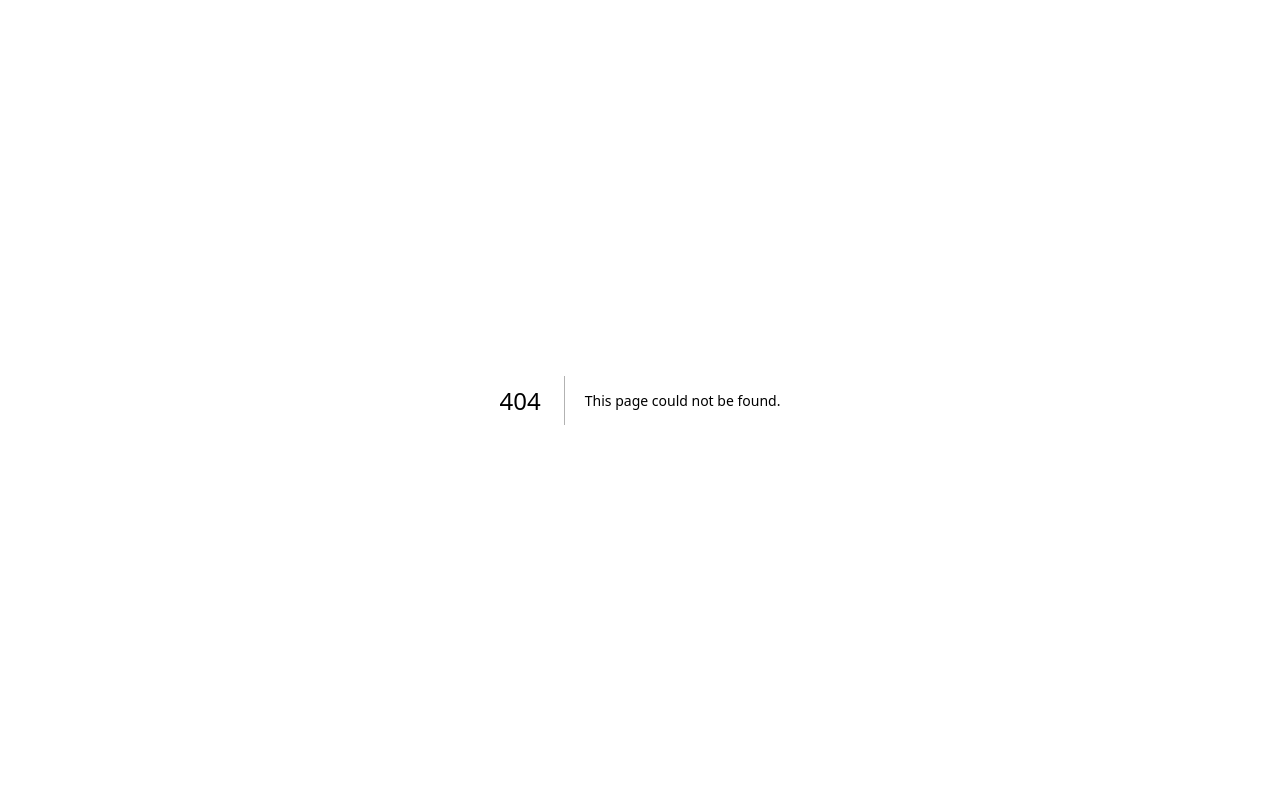
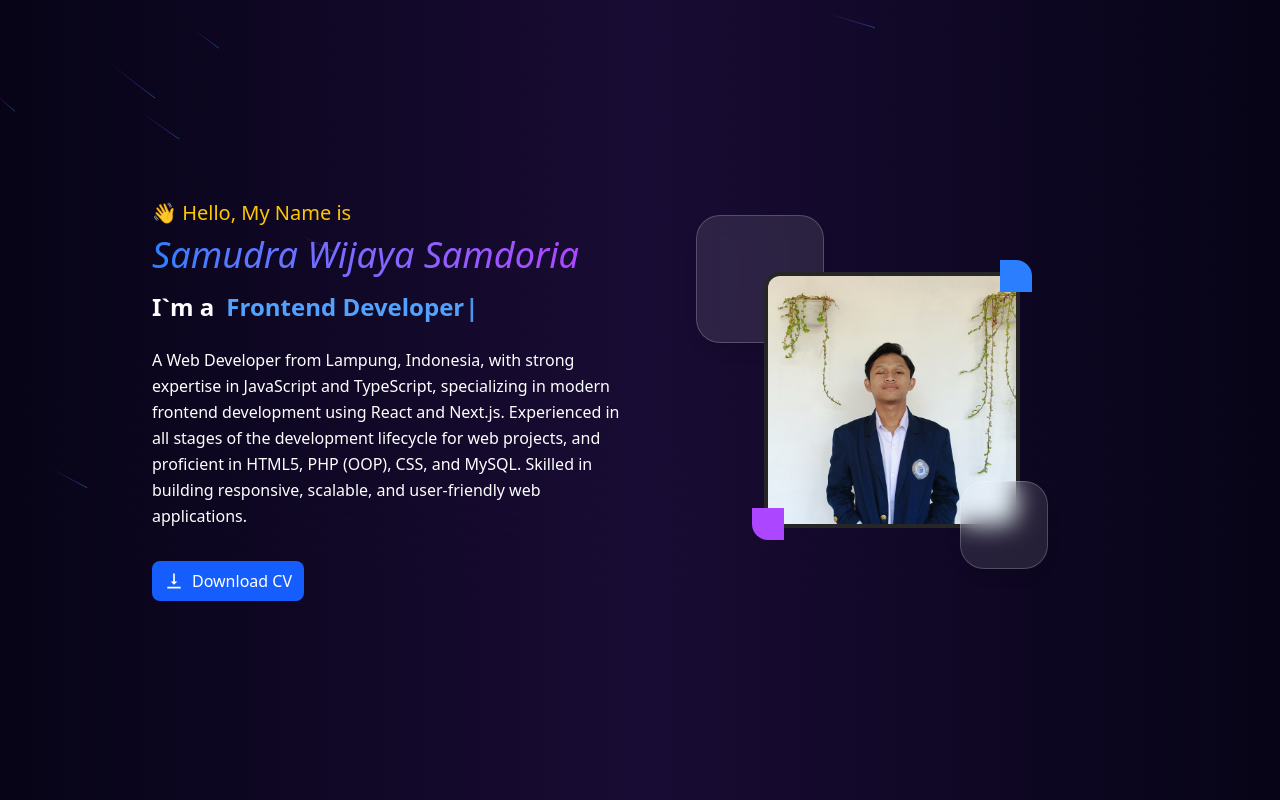
Before and after one commit to SamudraWijayas/samudrawjya, a Next.js app: page /samudrawijaya in a window 1280 px wide. Before the commit this address had no page. Shown: the top 800 px of the page. Built offline with nearby package versions, Linux system fonts and the light colour scheme.

Commit message:
update porto

```diff
--- /dev/null
+++ b/app/samudrawijaya/page.tsx
@@ -0,0 +1,19 @@
+
+import Footer from "@/components/Footer";
+import GuestBook from "@/components/GuestBook";
+import Hero from "@/components/Hero";
+import Project from "@/components/Project";
+import Skill from "@/components/Skill";
+
+export default function Home() {
+  return (
+    <div>
+      <Hero />
+      {/* <About /> */}
+      <Project />
+      <Skill />
+      <GuestBook />
+      <Footer />
+    </div>
+  );
+}
--- a/components/Hero.tsx
+++ b/components/Hero.tsx
@@ -3,83 +3,84 @@
 import { motion } from "motion/react";
 import Image from "next/image";
 import { BackgroundBeams } from "../components/ui/background-beams";
+import Typewriter from "typewriter-effect";
 
 const fadeInUp = {
   hidden: { opacity: 0, y: 20 },
   show: { opacity: 1, y: 0 },
 };
 
-const icons = [
-  // kiri
-  {
-    src: "/icons/icon-react.jpg",
-    alt: "React",
-    className: "top-[120px] left-[40px] w-14 h-14",
-  },
-  {
-    src: "/icons/icon-next.jpg",
-    alt: "Next.js",
-    className: "top-[260px] left-[100px] w-12 h-12",
-  },
-  {
-    src: "/icons/icon-figma.jpg",
-    alt: "Figma",
-    className: "top-[400px] left-[60px] w-10 h-10",
-  },
-  {
-    src: "/icons/icon-mongo.jpg",
-    alt: "MongoDB",
-    className: "top-1/2 left-[30px] w-12 h-12",
-  },
-  {
-    src: "/icons/icon-node.jpg",
-    alt: "Node.js",
-    className: "bottom-[180px] left-[120px] w-14 h-14",
-  },
+// const icons = [
+//   // kiri
+//   {
+//     src: "/icons/icon-react.jpg",
+//     alt: "React",
+//     className: "top-[120px] left-[40px] w-14 h-14",
+//   },
+//   {
+//     src: "/icons/icon-next.jpg",
+//     alt: "Next.js",
+//     className: "top-[260px] left-[100px] w-12 h-12",
+//   },
+//   {
+//     src: "/icons/icon-figma.jpg",
+//     alt: "Figma",
+//     className: "top-[400px] left-[60px] w-10 h-10",
+//   },
+//   {
+//     src: "/icons/icon-mongo.jpg",
+//     alt: "MongoDB",
+//     className: "top-1/2 left-[30px] w-12 h-12",
+//   },
+//   {
+//     src: "/icons/icon-node.jpg",
+//     alt: "Node.js",
+//     className: "bottom-[180px] left-[120px] w-14 h-14",
+//   },
 
-  // kanan
-  {
-    src: "/icons/icon-ts.jpg",
-    alt: "TypeScript",
-    className: "top-[100px] right-[60px] w-12 h-12",
-  },
-  {
-    src: "/icons/icon-tailwind.jpg",
-    alt: "Tailwind",
-    className: "top-[240px] right-[30px] w-11 h-11",
-  },
-  {
-    src: "/icons/icon-express.jpg",
-    alt: "Express",
-    className: "top-[360px] right-[140px] w-14 h-14",
-  },
-  {
-    src: "/icons/icon-js.jpg",
-    alt: "JavaScript",
-    className: "top-1/2 right-[20px] w-16 h-16",
-  },
-  {
-    src: "/icons/icon-laravel.jpg",
-    alt: "Laravel",
-    className: "bottom-[160px] right-[100px] w-12 h-12",
-  },
-  {
-    src: "/icons/icon-html.jpg",
-    alt: "HTML",
-    className: "bottom-[220px] right-[40px] w-10 h-10",
-  },
-  {
-    src: "/icons/icon-css.jpg",
-    alt: "CSS",
-    className: "bottom-[80px] right-[160px] w-11 h-11",
-  },
-];
+//   // kanan
+//   {
+//     src: "/icons/icon-ts.jpg",
+//     alt: "TypeScript",
+//     className: "top-[100px] right-[60px] w-12 h-12",
+//   },
+//   {
+//     src: "/icons/icon-tailwind.jpg",
+//     alt: "Tailwind",
+//     className: "top-[240px] right-[30px] w-11 h-11",
+//   },
+//   {
+//     src: "/icons/icon-express.jpg",
+//     alt: "Express",
+//     className: "top-[360px] right-[140px] w-14 h-14",
+//   },
+//   {
+//     src: "/icons/icon-js.jpg",
+//     alt: "JavaScript",
+//     className: "top-1/2 right-[20px] w-16 h-16",
+//   },
+//   {
+//     src: "/icons/icon-laravel.jpg",
+//     alt: "Laravel",
+//     className: "bottom-[160px] right-[100px] w-12 h-12",
+//   },
+//   {
+//     src: "/icons/icon-html.jpg",
+//     alt: "HTML",
+//     className: "bottom-[220px] right-[40px] w-10 h-10",
+//   },
+//   {
+//     src: "/icons/icon-css.jpg",
+//     alt: "CSS",
+//     className: "bottom-[80px] right-[160px] w-11 h-11",
+//   },
+// ];
 
 export default function Hero() {
   return (
     <section className="relative flex flex-col items-center justify-center min-h-screen overflow-hidden z-1 bg-gradient-to-r from-[#070417] via-[#190c34] to-[#070417]">
       {/* Floating icons */}
-      {icons.map((icon, idx) => (
+      {/* {icons.map((icon, idx) => (
         <Image
           key={idx}
           src={icon.src}
@@ -88,70 +89,163 @@ export default function Hero() {
           height={56}
           className={`absolute hidden sm:block ${icon.className}`}
         />
-      ))}
+      ))} */}
 
       {/* Content */}
-      <div className="relative z-10 max-w-4xl mx-auto text-center px-4">
+      <div className="relative z-10 max-w-5xl mx-auto px-6 py-12 grid grid-cols-1 md:grid-cols-2 gap-8 items-center">
+        {/* RIGHT SIDE (Image) — tampil di atas saat mobile */}
+        <motion.div
+          initial="hidden"
+          animate="show"
+          variants={fadeInUp}
+          transition={{ delay: 0.4, duration: 0.5 }}
+          className="flex justify-center relative order-1 md:order-2"
+        >
+          <div className="relative">
+            <Image
+              src="/about.jpg"
+              alt="Nurcahyo Prasetiyo"
+              width={256}
+              height={256}
+              className="rounded-2xl object-cover border-4 border-neutral-800 w-56 h-56 sm:w-64 sm:h-64"
+            />
+            <div className="absolute -top-3 -right-3 w-8 h-8 bg-blue-500 rounded-tr-2xl" />
+            <div className="absolute -bottom-3 -left-3 w-8 h-8 bg-purple-500 rounded-bl-2xl" />
+          </div>
+        </motion.div>
+
+        {/* LEFT SIDE (Text) — tampil di bawah saat mobile */}
+        <div className="text-left order-2 md:order-1">
           <motion.h2
             initial="hidden"
             animate="show"
             variants={fadeInUp}
             transition={{ duration: 0.5 }}
-          className="text-4xl sm:text-5xl md:text-6xl font-bold"
+            className="text-xl font-medium text-yellow-400 flex items-center gap-2"
           >
-          <span className="bg-gradient-to-r from-blue-500 to-green-500 bg-clip-text text-transparent">
-            Samudra Wijaya
+            👋 Hello, My Name is
+          </motion.h2>
+
+          <motion.h1
+            initial="hidden"
+            animate="show"
+            variants={fadeInUp}
+            transition={{ delay: 0.2, duration: 0.5 }}
+            className="text-2xl sm:text-5xl md:text-4xl italic text-white mt-2"
+          >
+            <span className="bg-gradient-to-r from-blue-500 to-purple-500 bg-clip-text text-transparent">
+              Samudra Wijaya Samdoria
             </span>
-        </motion.h2>
+          </motion.h1>
 
           <motion.h3
             initial="hidden"
             animate="show"
             variants={fadeInUp}
-          transition={{ delay: 0.3, duration: 0.5 }}
-          className="mt-4 text-2xl sm:text-4xl font-extrabold text-neutral-400"
+            transition={{ delay: 0.4, duration: 0.5 }}
+            className="text-2xl sm:text-2xl flex gap-3 text-white mt-4 font-semibold"
           >
-          Full Stack Developer
+            I`m a{" "}
+            <span className="text-blue-400">
+              <Typewriter
+                options={{
+                  strings: [
+                    "Full Stack Developer",
+                    "Frontend Developer",
+                    "Backend Developer",
+                  ],
+                  autoStart: true,
+                  loop: true,
+                  delay: 80,
+                  deleteSpeed: 40,
+                }}
+              />
+            </span>
           </motion.h3>
 
+          <motion.p
+            initial="hidden"
+            animate="show"
+            variants={fadeInUp}
+            transition={{ delay: 0.6, duration: 0.5 }}
+            className="mt-6 text-white leading-relaxed text-xs sm:text-base"
+          >
+            A Web Developer from Lampung, Indonesia, with strong expertise in
+            JavaScript and TypeScript, specializing in modern frontend
+            development using React and Next.js. Experienced in all stages of
+            the development lifecycle for web projects, and proficient in HTML5,
+            PHP (OOP), CSS, and MySQL. Skilled in building responsive, scalable,
+            and user-friendly web applications.
+          </motion.p>
+
+          {/* Buttons */}
           <motion.div
             initial="hidden"
             animate="show"
             variants={fadeInUp}
-          transition={{ delay: 0.9, duration: 0.5 }}
-          className="mt-6 flex justify-center gap-4"
+            transition={{ delay: 0.8, duration: 0.5 }}
+            className="mt-8 flex flex-wrap items-center gap-4"
           >
             <a
-            href="https://drive.google.com/file/d/18TDYUg8Wl7QQ_xY2Q3pbNPDJxr35uUff/view?usp=sharing"
-            className="px-6 py-3 bg-emerald-600 hover:bg-emerald-700 text-white font-semibold rounded-md transition text-sm sm:text-base"
+              href="https://drive.google.com/file/d/1muxaeYl9nGnbE3cvQ-pyQs-BNRoEq15_/view?usp=sharing"
+              className="flex items-center gap-2 px-3 py-2 bg-blue-600 hover:bg-blue-700 text-white rounded-md font-medium transition"
               target="_blank"
               rel="noopener noreferrer"
             >
-            Download CV
-          </a>
-
-          <a
-            href="https://github.com/username" // ganti sama username GitHub lo
-            className="px-6 py-3 bg-gray-800 hover:bg-gray-900 text-white font-semibold rounded-md transition text-sm sm:text-base flex items-center gap-2"
-            target="_blank"
-            rel="noopener noreferrer"
-          >
-            {/* pakai icon github biar keren */}
               <svg
                 xmlns="http://www.w3.org/2000/svg"
                 viewBox="0 0 24 24"
                 fill="currentColor"
                 className="w-5 h-5"
               >
-              <path
-                fillRule="evenodd"
-                d="M12 .297a12 12 0 0 0-3.797 23.406c.6.111.82-.261.82-.577v-2.173c-3.338.726-4.042-1.611-4.042-1.611-.546-1.387-1.333-1.756-1.333-1.756-1.089-.745.083-.729.083-.729 1.205.085 1.84 1.237 1.84 1.237 1.07 1.834 2.809 1.304 3.495.997.108-.775.419-1.304.762-1.604-2.665-.303-5.466-1.334-5.466-5.933 0-1.311.469-2.381 1.236-3.221-.124-.303-.536-1.524.117-3.176 0 0 1.008-.322 3.3 1.23a11.49 11.49 0 0 1 6 0c2.291-1.552 3.298-1.23 3.298-1.23.654 1.652.242 2.873.118 3.176.768.84 1.235 1.91 1.235 3.221 0 4.61-2.803 5.628-5.475 5.924.43.372.823 1.102.823 2.222v3.293c0 .319.218.694.825.576A12 12 0 0 0 12 .297Z"
-                clipRule="evenodd"
-              />
+                <path d="M12 16.5l4-4h-3V3h-2v9.5H8l4 4zm8 2.5H4v2h16v-2z" />
               </svg>
-            GitHub
+              Download CV
             </a>
+
+            {/* Social Icons */}
+            {/* <div className="flex gap-3">
+              <a
+                href="https://github.com/username"
+                target="_blank"
+                rel="noopener noreferrer"
+                className="p-3 bg-neutral-800 hover:bg-neutral-700 rounded-full text-white transition"
+              >
+                <i className="fa-brands fa-github text-xl"></i>
+              </a>
+              <a
+                href="https://linkedin.com/in/username"
+                target="_blank"
+                rel="noopener noreferrer"
+                className="p-3 bg-neutral-800 hover:bg-neutral-700 rounded-full text-blue-400 transition"
+              >
+                <i className="fa-brands fa-linkedin-in text-xl"></i>
+              </a>
+              <a
+                href="https://instagram.com/username"
+                target="_blank"
+                rel="noopener noreferrer"
+                className="p-3 bg-neutral-800 hover:bg-neutral-700 rounded-full text-pink-400 transition"
+              >
+                <i className="fa-brands fa-instagram text-xl"></i>
+              </a>
+            </div> */}
           </motion.div>
+        </div>
+
+        {/* Decorative motion divs */}
+        <motion.div
+          initial={{ opacity: 0, y: 40, scale: 0.9 }}
+          animate={{ opacity: 1, y: 0, scale: 1 }}
+          transition={{ duration: 0.8, ease: "easeOut" }}
+          className="hidden md:block absolute right-82 top-16 -z-1 h-32 w-32 rounded-3xl bg-white/10 backdrop-blur-md border border-white/20 shadow-lg"
+        ></motion.div>
+        <motion.div
+          initial={{ opacity: 0, y: 40, scale: 0.9 }}
+          animate={{ opacity: 1, y: 0, scale: 1 }}
+          transition={{ duration: 0.8, ease: "easeOut" }}
+          className="hidden md:block absolute right-26 bottom-20 z-0 h-22 w-22 rounded-3xl bg-white/10 backdrop-blur-md border border-white/20 shadow-lg"
+        ></motion.div>
       </div>
 
       <BackgroundBeams />
--- a/components/Navbar.tsx
+++ b/components/Navbar.tsx
@@ -32,7 +32,7 @@ export default function BottomNavigation() {
 
   return (
     <nav
-      className={`fixed bottom-0 left-0 w-full text-white shadow-md p-2 transition-colors duration-300 z-50
+      className={`fixed bottom-0 left-0 w-full text-white shadow-md p-2 transition-colors duration-300 z-100
       ${bgClass} md:static md:top-0 md:w-full md:h-auto md:flex md:justify-center`}
     >
       <ul className="flex flex-wrap justify-around md:justify-center md:gap-8">
--- a/components/Project.tsx
+++ b/components/Project.tsx
@@ -20,6 +20,7 @@ import {
 } from "react-icons/si";
 import AOS from "aos";
 import "aos/dist/aos.css";
+import ParticlesBackground from "./ui/ParticlesBackground";
 
 // Icon mapping
 const iconComponents: { [key: string]: JSX.Element } = {
@@ -178,10 +179,13 @@ const Project = () => {
       className="py-20 text-white bg-gradient-to-r from-[#070417] via-[#190c34] to-[#070417]"
       id="project"
     >
-      <h2 className="heading text-4xl font-bold text-center bg-gradient-to-r from-green-400 via-blue-500 to-purple-600 bg-clip-text text-transparent z-50">
-        A small selection of
-        <span className="block text-gray-400 text-2xl font-semibold">
-          recent project
+      <ParticlesBackground id="tsparticles" />
+
+      <h2 className="m-2 px-4 heading text-2xl sm:text-3xl md:text-4xl lg:text-5xl font-bold text-center bg-gradient-to-r from-green-400 via-blue-500 to-purple-600 bg-clip-text text-transparent z-50 leading-tight">
+        My experience
+        <span className="block mt-2 text-gray-400 text-sm sm:text-base md:text-xl font-semibold max-w-3xl mx-auto leading-relaxed">
+          Navigating diverse environments with adaptability and expertise for
+          holistic solutions.
         </span>
       </h2>
 
--- a/components/Skill.tsx
+++ b/components/Skill.tsx
@@ -1,147 +1,142 @@
 "use client";
 
+import { FaReact, FaNodeJs, FaFigma } from "react-icons/fa";
 import {
-  FaReact,
-  FaNodeJs,
-  FaBootstrap,
-  FaFigma,
-  FaGitAlt,
-} from "react-icons/fa";
-import {
-  SiHtml5,
-  SiCss3,
+  SiNextdotjs,
+  SiTypescript,
+  SiTailwindcss,
+  SiRedux,
   SiJavascript,
-  SiNextdotjs,
+  SiFramer,
+  SiExpress,
   SiPhp,
   SiLaravel,
+  SiMongodb,
   SiMysql,
-  SiMongodb,
-  SiTailwindcss,
-  SiExpress,
-  SiLeaflet,
 } from "react-icons/si";
-import { FaCode, FaServer } from "react-icons/fa6";
+import { motion } from "motion/react";
+import { ArrowRight } from "lucide-react";
 
-import { BsPeopleFill } from "react-icons/bs";
-import { PiClockClockwiseBold } from "react-icons/pi";
-import { MdDesignServices } from "react-icons/md";
-import { HiOutlineChatAlt2 } from "react-icons/hi";
-
-const skills = {
-  frontend: [
-    { icon: <SiHtml5 className="text-orange-500" />, name: "HTML5" },
-    { icon: <SiCss3 className="text-blue-500" />, name: "CSS3" },
-    { icon: <SiJavascript className="text-yellow-400" />, name: "JavaScript" },
-    { icon: <FaReact className="text-blue-400" />, name: "React.js" },
-    { icon: <SiNextdotjs className="text-gray-500" />, name: "Next.js" },
-    { icon: <FaBootstrap className="text-indigo-500" />, name: "Bootstrap" },
-    { icon: <SiLeaflet className="text-green-500" />, name: "Leaflet.js" },
+const stacks = [
+  // === FRONTEND ===
   {
-      icon: <SiTailwindcss className="text-teal-400" />,
-      name: "Tailwind CSS",
-    },
-  ],
-  backend: [
-    { icon: <FaNodeJs className="text-green-500" />, name: "Node.js" },
-    { icon: <SiExpress className="text-gray-300" />, name: "Express.js" },
-    { icon: <SiMysql className="text-blue-600" />, name: "MySQL" },
-    { icon: <SiMongodb className="text-green-700" />, name: "MongoDB" },
-    { icon: <SiPhp className="text-indigo-700" />, name: "PHP" },
-    { icon: <SiLaravel className="text-pink-600" />, name: "Laravel" },
-  ],
-  others: [
-    {
-      icon: <MdDesignServices className="text-pink-500" />,
-      name: "UI/UX Design",
-    },
-    { icon: <FaFigma className="text-purple-500" />, name: "Figma" },
-    { icon: <FaGitAlt className="text-orange-600" />, name: "Git" },
-    { icon: <BsPeopleFill className="text-green-600" />, name: "Teamwork" },
-    {
-      icon: <PiClockClockwiseBold className="text-blue-400" />,
-      name: "Time Management",
+    icon: <FaReact className="text-sky-400 text-3xl" />,
+    title: "React",
+    desc: "Build interactive UIs",
   },
   {
-      icon: <HiOutlineChatAlt2 className="text-teal-500" />,
-      name: "Communication",
+    icon: <SiNextdotjs className="text-white text-3xl" />,
+    title: "Next.js",
+    desc: "Build SSR/SSG apps",
   },
-  ],
-};
+  {
+    icon: <SiTypescript className="text-blue-500 text-3xl" />,
+    title: "TypeScript",
+    desc: "Add type safety to JS",
+  },
+  {
+    icon: <SiTailwindcss className="text-cyan-400 text-3xl" />,
+    title: "Tailwind CSS",
+    desc: "Style UI with utility classes",
+  },
+  {
+    icon: <SiRedux className="text-purple-400 text-3xl" />,
+    title: "Redux Toolkit",
+    desc: "Manage global state",
+  },
 
-const Skills = () => {
+  {
+    icon: <SiJavascript className="text-yellow-400 text-3xl" />,
+    title: "JavaScript",
+    desc: "Program web interactivity",
+  },
+  {
+    icon: <FaFigma className="text-pink-400 text-3xl" />,
+    title: "Figma",
+    desc: "Design and prototype UI",
+  },
+  {
+    icon: <SiFramer className="text-white text-3xl" />,
+    title: "Framer",
+    desc: "Design interactive layouts",
+  },
+
+  // === BACKEND ===
+  {
+    icon: <FaNodeJs className="text-green-500 text-3xl" />,
+    title: "Node.js",
+    desc: "Build scalable backend services",
+  },
+  {
+    icon: <SiExpress className="text-gray-400 text-3xl" />,
+    title: "Express.js",
+    desc: "Create fast backend APIs",
+  },
+  {
+    icon: <SiPhp className="text-indigo-500 text-3xl" />,
+    title: "PHP",
+    desc: "Develop server-side logic",
+  },
+  {
+    icon: <SiLaravel className="text-red-500 text-3xl" />,
+    title: "Laravel",
+    desc: "Elegant PHP web framework",
+  },
+  {
+    icon: <SiMongodb className="text-green-600 text-3xl" />,
+    title: "MongoDB",
+    desc: "NoSQL database for modern apps",
+  },
+  {
+    icon: <SiMysql className="text-blue-500 text-3xl" />,
+    title: "MySQL",
+    desc: "Relational database for structured data",
+  },
+];
+
+export default function Skills() {
   return (
-    <section
-      className="py-16 px-6 bg-gradient-to-r from-[#070417] via-[#190c34] to-[#070417] -z-10"
-      id="skills"
-    >
-      <div className="text-center mb-12">
-        <h2 className="text-3xl md:text-4xl font-bold mb-2 bg-gradient-to-r from-green-400 via-blue-500 to-purple-600 bg-clip-text text-transparent z-50">
-          Skill & Expertise
+    <section className="py-20 text-white" id="skills">
+      <div className="max-w-6xl mx-auto px-6">
+        {/* Heading */}
+        <div className="text-start mb-12">
+          <h2 className="text-3xl md:text-4xl font-bold mb-3 flex items-center gap-2">
+            <span className="bg-gradient-to-r from-green-400 to-blue-600 bg-clip-text text-transparent">
+              🧩 My Stacks
+            </span>
           </h2>
           <p className="text-gray-400">
-          Sederet keahlian dan teknologi yang saya kuasai untuk mendukung setiap
-          project yang saya kerjakan.
+            Commitment to staying updated with the latest design trends and
+            techniques.
           </p>
+          <div className="mt-6 border-b border-neutral-800 w-full"></div>
         </div>
 
-      <div className="max-w-6xl mx-auto grid grid-cols-1 md:grid-cols-2 gap-10">
-        {/* Frontend */}
-        <div className="bg-[#10172a]/50 border border-white/10 backdrop-blur rounded-lg p-6 transform transition-transform duration-300 hover:scale-105 hover:shadow-2xl">
-          <h3 className="text-xl font-semibold mb-4 text-white flex items-center">
-            <FaCode className="mr-3 text-blue-600" /> Front-End Development
-          </h3>
-          <div className="flex flex-wrap gap-3">
-            {skills.frontend.map((item, idx) => (
-              <div
-                key={idx}
-                className="flex items-center gap-2 bg-blue-400/20 text-sm px-3 py-1 rounded-full text-white dark:text-white"
+        {/* Grid */}
+        <div className="grid sm:grid-cols-2 lg:grid-cols-2 gap-4">
+          {stacks.map((stack, i) => (
+            <motion.div
+              key={i}
+              initial={{ opacity: 0, y: 20 }}
+              animate={{ opacity: 1, y: 0 }}
+              transition={{ delay: i * 0.05, duration: 0.3 }}
+              className="flex items-center justify-between bg-[#10172a]/60 border border-white/10 relative overflow-hidden duration-300 group hover:bg-gradient-to-r hover:from-blue-600/20 hover:to-purple-600/20 transition-all rounded-xl p-4"
             >
-                {item.icon}
-                {item.name}
+              <div className="flex items-center gap-4">
+                <div className="p-2 bg-neutral-800 rounded-lg">
+                  {stack.icon}
                 </div>
-            ))}
-          </div>
-
-        </div>
-
-        {/* Backend */}
-        <div className="bg-[#10172a]/50 border border-white/10 backdrop-blur rounded-lg p-6 transform transition-transform duration-300 hover:scale-105 hover:shadow-2xl">
-          <h3 className="text-xl font-semibold mb-4 text-white flex items-center">
-            <FaServer className="mr-3 text-blue-600" /> Back-End Development
-          </h3>
-          <div className="flex flex-wrap gap-3">
-            {skills.backend.map((item, idx) => (
-              <div
-                key={idx}
-                className="flex items-center gap-2 bg-blue-400/20 text-sm px-3 py-1 rounded-full text-white"
-              >
-                {item.icon}
-                {item.name}
-              </div>
-            ))}
+                <div>
+                  <h3 className="font-semibold text-base">{stack.title}</h3>
+                  <p className="text-sm text-gray-400">{stack.desc}</p>
                 </div>
               </div>
-
-        {/* Other Skills */}
-        <div className="md:col-span-2 bg-[#10172a]/50 border border-white/10 backdrop-blur rounded-lg shadow p-6 transform transition-transform duration-300 hover:scale-105">
-          <h3 className="text-xl font-semibold mb-4 text-white">
-            🧠 Other Skills
-          </h3>
-          <div className="flex flex-wrap gap-3">
-            {skills.others.map((item, idx) => (
-              <div
-                key={idx}
-                className="flex items-center gap-2 bg-blue-400/20 text-sm px-3 py-1 rounded-full text-white"
-              >
-                {item.icon}
-                {item.name}
-              </div>
+              <ArrowRight className="text-gray-500 w-5 h-5" />
+              <span className="absolute inset-0 -left-10 bg-white opacity-6 blur-md transform -translate-x-full group-hover:translate-x-full transition-transform duration-700"></span>
+            </motion.div>
           ))}
-          </div>
         </div>
       </div>
     </section>
   );
-};
-
-export default Skills;
+}
```
Also changed, not shown: app/page.tsx (+43 -15 lines). Lines whose indentation alone changed are shown as unchanged.
